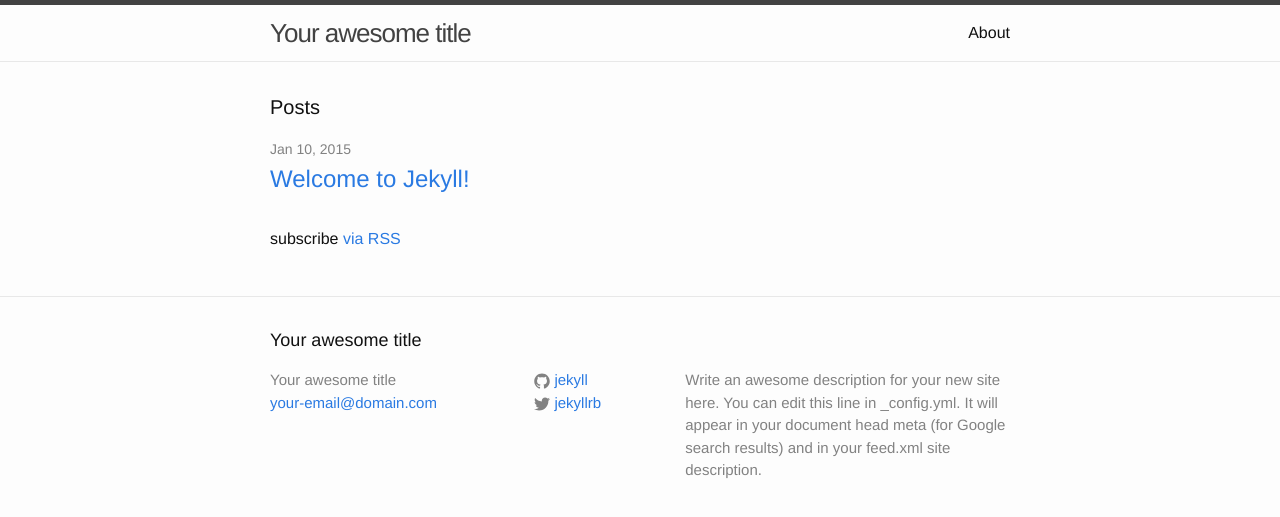
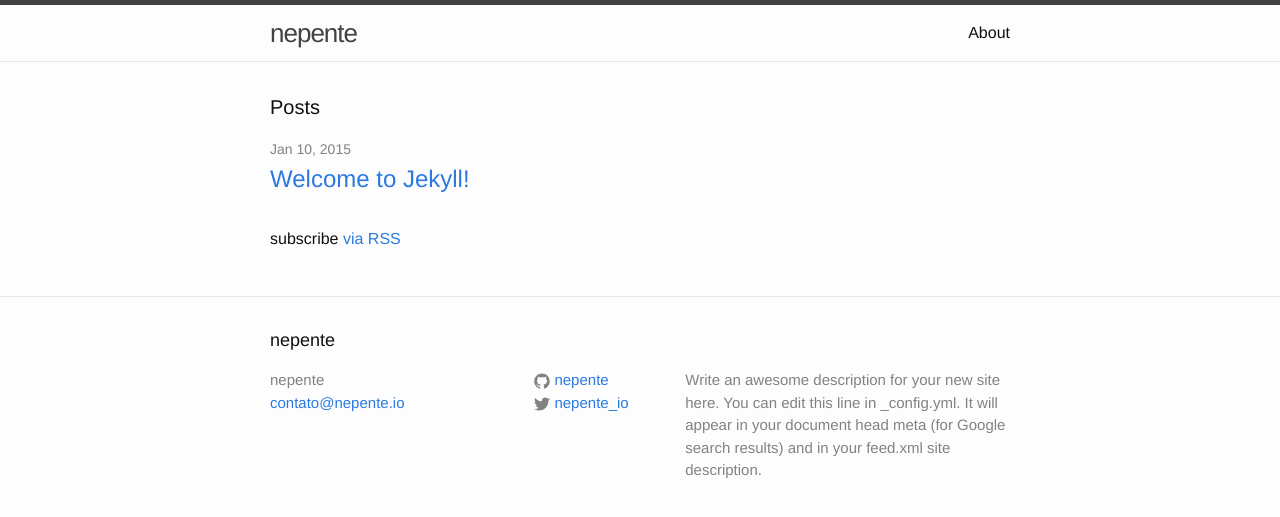
Before and after one commit to williangringo/blog, a Jekyll site: the page built from index.html, in a window 1280 px wide. Shown: the top 517 px of the page. Built offline with Jekyll 4.4.1, drawn with Linux system fonts in a browser that asks for light colours.

Commit message:
Configuração do blog

```diff
--- a/_config.yml
+++ b/_config.yml
@@ -1,14 +1,14 @@
 # Site settings
-title: Your awesome title
-email: your-email@domain.com
+title: nepente
+email: contato@nepente.io
 description: > # this means to ignore newlines until "baseurl:"
   Write an awesome description for your new site here. You can edit this
   line in _config.yml. It will appear in your document head meta (for
   Google search results) and in your feed.xml site description.
 baseurl: "" # the subpath of your site, e.g. /blog/
-url: "http://yourdomain.com" # the base hostname & protocol for your site
-twitter_username: jekyllrb
-github_username:  jekyll
+url: "http://nepente.io" # the base hostname & protocol for your site
+twitter_username: nepente_io
+github_username:  nepente
 
 # Build settings
 markdown: kramdown
```
